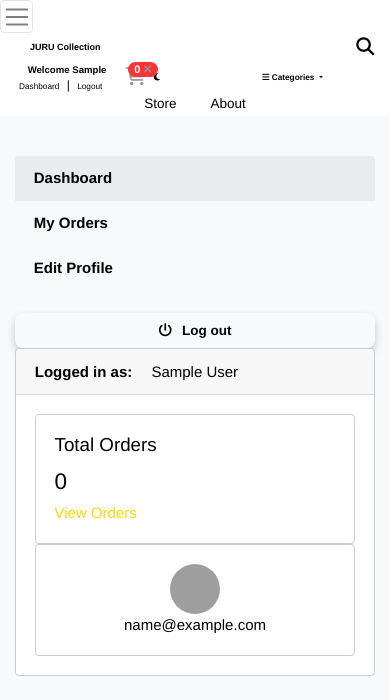
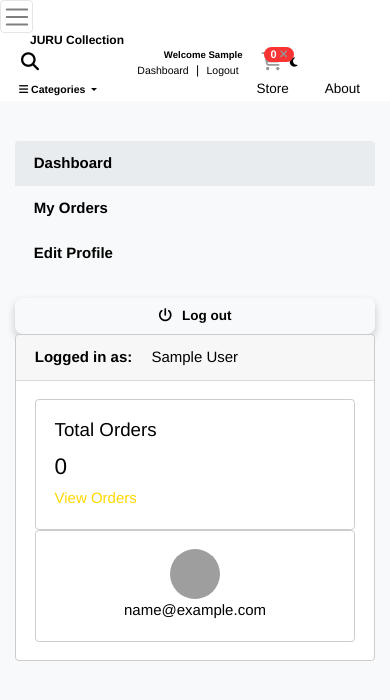
Before and after one commit to Pro-divin/greatKart-django, a Django app: page /accounts/ in a window 390 px wide. Shown: the top 700 px of the page. Run offline with Django 5.2, Linux system fonts and the light colour scheme; the visitor is signed in with stand-in values (Sample User, id 1); data that the repository does not hold is empty; parts of the project's set-up code (start-up, migrations or seed data) failed here and were passed over; some libraries are stand-ins or nearby versions; some web fonts are replaced; grey boxes are pictures that could not be loaded.

Commit message:
updates the about

```diff
--- a/templates/includes/navbar.html
+++ b/templates/includes/navbar.html
@@ -467,6 +467,55 @@ body.dark-mode .dropdown-item:hover {
   .search-field input { width: 60px !important; font-size: 0.5rem !important; }
 }
 
+/* ===== Tablets & Phones (<=991px) ===== */
+@media (max-width: 991px) {
+  .header-main .row.align-items-center {
+    display: flex;
+    flex-wrap: wrap !important;
+    align-items: center;
+    justify-content: space-between;
+  }
+
+  /* First row: logo + brand + search + user info */
+  .header-main .col-auto:first-child,     /* brand title */
+  .header-main .col-lg-2,                 /* logo image */
+  .header-main .search-wrapper,           /* search */
+  .header-main .col-auto.ml-auto {        /* user info + cart + toggle */
+    order: 1;
+    flex: 1 1 auto;
+    display: flex;
+    align-items: center;
+    justify-content: space-between;
+    min-width: 0;
+  }
+
+  /* Categories Dropdown */
+  .header-main .col-lg.col-sm.col-md.col-6 {
+    order: 2;
+    flex: 1 1 auto;        /* share space with Store/About */
+    display: flex;
+    justify-content: flex-start; /* keep left */
+    gap: 6px;
+  }
+
+  /* Store + About */
+  .header-main .col-auto.d-flex {
+    order: 2;
+    flex: 1 1 auto;        /* share same row */
+    display: flex;
+    justify-content: flex-end; /* keep right */
+    gap: 6px;
+  }
+
+  /* Compact adjustments */
+  .logo-img { height: 36px !important; }
+  .brand-title { font-size: 12px !important; margin-left: 4px; }
+  .navbar .nav-link,
+  .category-wrap .btn,
+  .user-info a,
+  #modeToggle { font-size: 0.7rem !important; }
+  .search-field input { width: 90px !important; font-size: 0.7rem !important; }
+}
 
 
 
```
